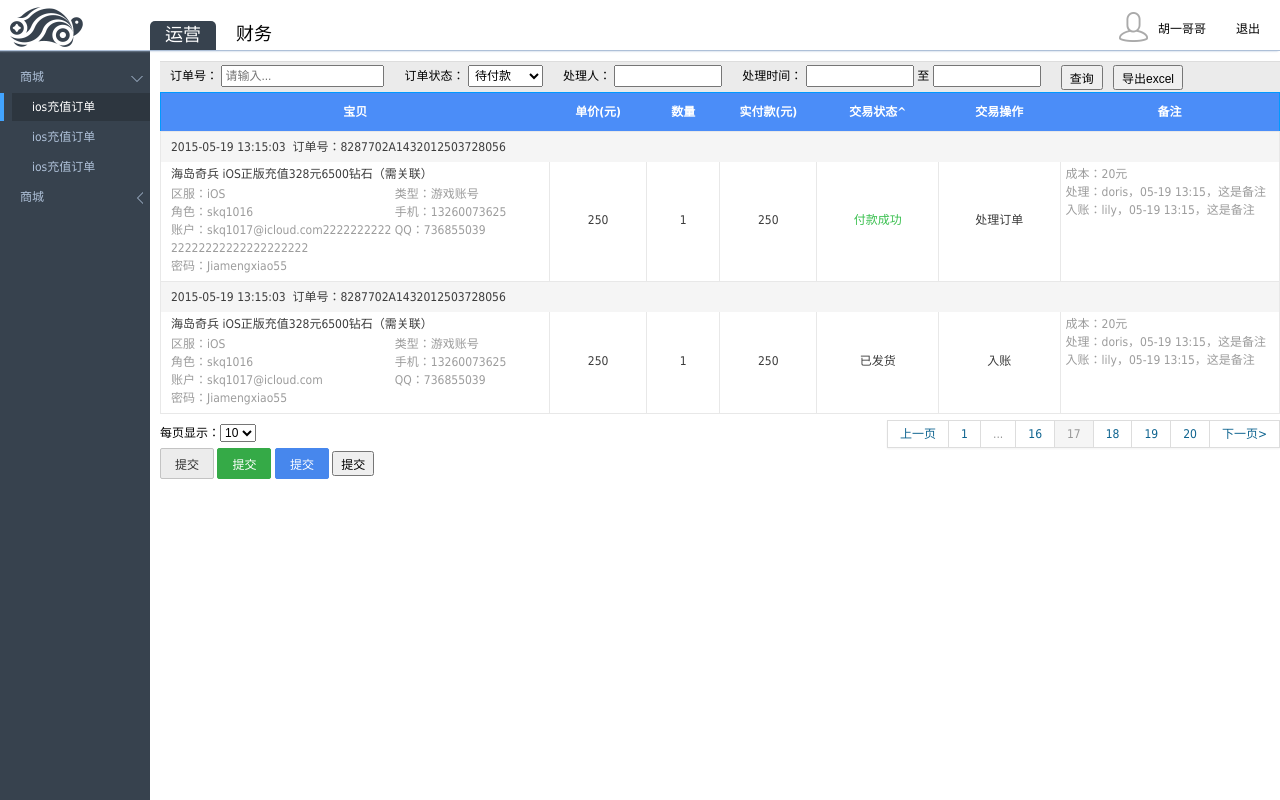
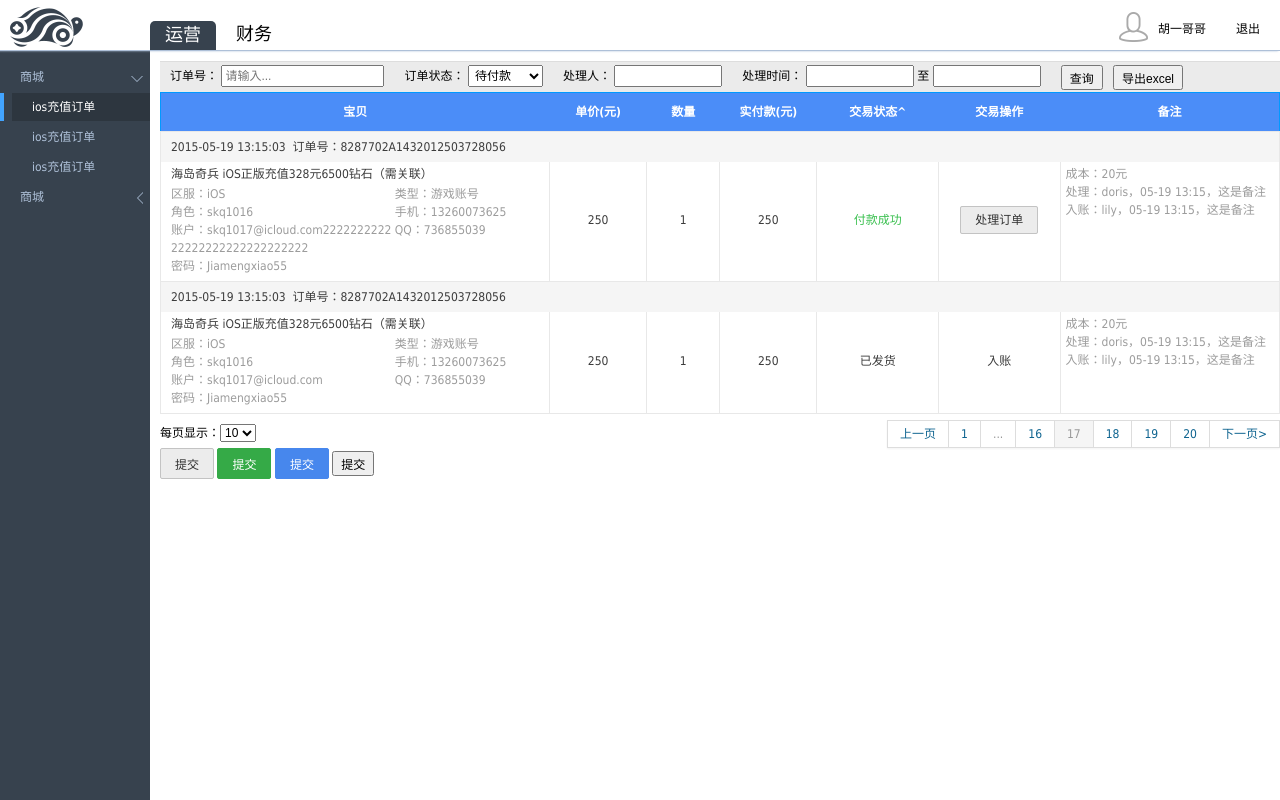
Before and after one commit to huangyunbo/wborder, a plain HTML site: page index.html in a window 1280 px wide. Drawn offline with Linux system fonts and the light colour scheme.

Commit message:
botton和a的按钮样式统一

```diff
--- a/css/comm.css
+++ b/css/comm.css
@@ -48,7 +48,8 @@ a:hover{ text-decoration:underline}
 .btn_normal{ padding:2px 7px; padding:0 7px\0; cursor:pointer}
 .btn{ padding:6px 14px; color:#fff; border:1px solid; outline:none; border-radius:2px; -webkit-appearance:none; cursor:pointer}
 .btn_green{ background:#35aa47; border-color:#35aa47}
-.btn_grey{ border-color:#c3c3c3; color:#333; background:#ececec}
+.btn_grey{ border-color:#c3c3c3; color:#333 !important; background:#ececec}
+.btn_grey:hover{ text-decoration:none; color:#333 !important}
 .btn_blue{ border-color:#4787ed; color:#fff; background:#4787ed}
 /*颜色*/
 .col_red{ color:#ff0000}
--- a/index.html
+++ b/index.html
@@ -116,7 +116,7 @@
                     <td class="td quantity">1</td>
                     <td class="td amount">250</td>
                     <td class="td trade_status col_green">付款成功</td>
-                    <td class="td trade_operate"><a href="javascript:;" class="dialog_handle_btn">处理订单</a></td>
+                    <td class="td trade_operate"><a href="javascript:;" class="btn btn_grey dialog_handle_btn">处理订单</a></td>
                     <td class="td remarks">
                         <div>成本：20元</div>
                         <div>处理：doris，05-19 13:15，这是备注</div>
```
